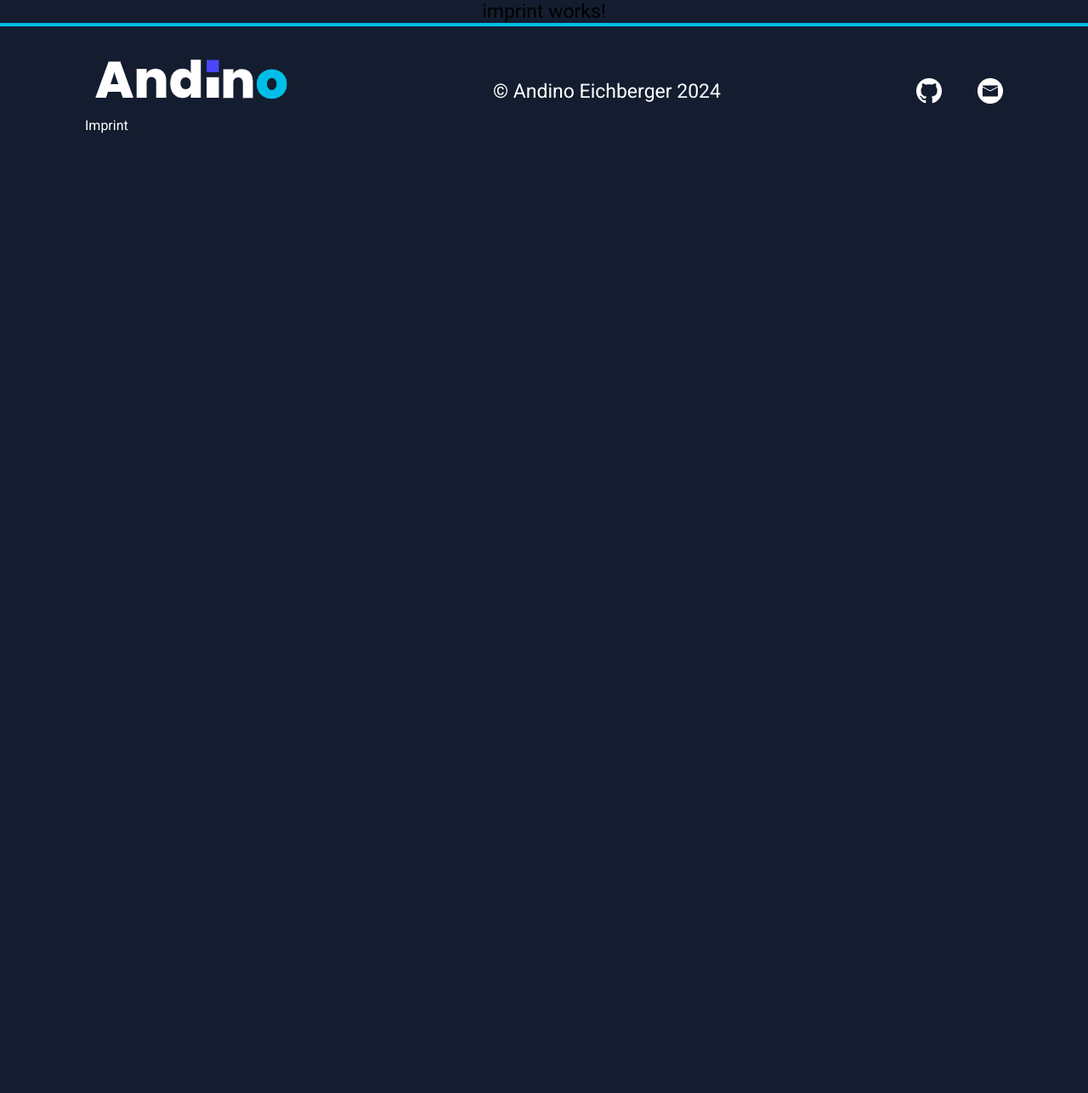
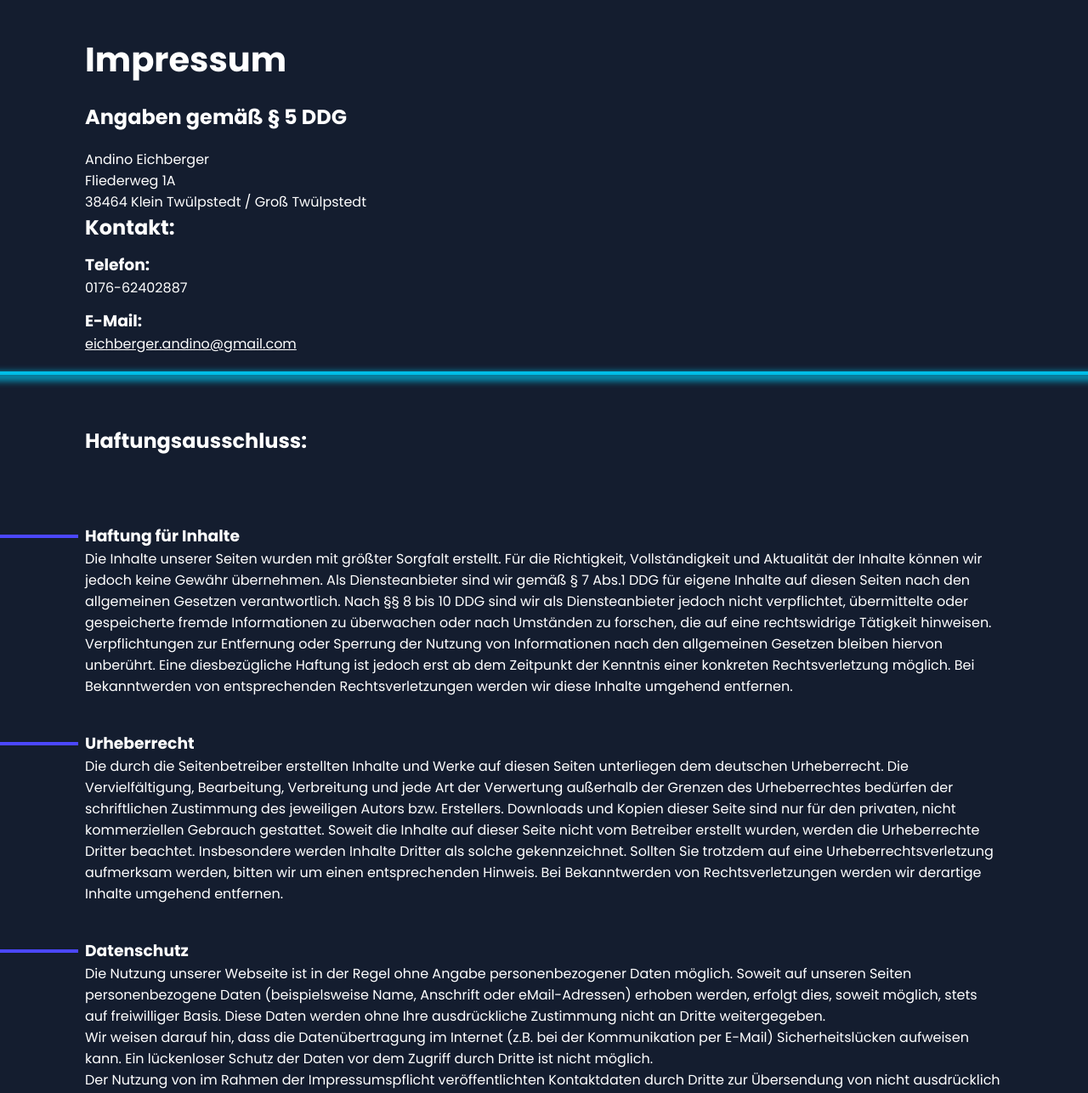
Before and after one commit to AnonymMonkey/portfolio, an Angular app: page /imprint in a window 1280 px wide. Shown: the top 1286 px of the page at 85% size. Before the commit the page ends 800 px from the top, so only its background shows below. Built offline with nearby package versions, Linux system fonts and the light colour scheme.

Commit message:
implement and finish imprint

```diff
--- a/src/app/imprint/imprint.component.html
+++ b/src/app/imprint/imprint.component.html
@@ -1 +1,122 @@
-<p>imprint works!</p>
+<div class="impressum">
+  <section class="i-info">
+    <h1>Impressum</h1>
+    <h2>Angaben gemäß § 5 DDG</h2>
+    <div>
+      <div>
+        <p>Andino Eichberger</p>
+        <p>Fliederweg 1A</p>
+        <p>38464 Klein Twülpstedt / Groß Twülpstedt</p>
+      </div>
+      <div class="i-contact">
+        <h2>Kontakt:</h2>
+        <div>
+          <h3>Telefon:</h3>
+          <p>0176-62402887</p>
+        </div>
+        <div>
+          <h3>E-Mail:</h3>
+          <a href="mailto:eichberger.andino@gmail.com">{{ email }}</a>
+        </div>
+      </div>
+    </div>
+  </section>
+  <div class="i-cutline-x"></div>
+
+  <h2 class="i-haftungsausschluss">Haftungsausschluss:</h2>
+
+  <div class="i-main-sections">
+    <section>
+      <div>
+        <div class="i-cutline-x-v2"></div>
+        <h3>Haftung für Inhalte</h3>
+      </div>
+      <p>
+        Die Inhalte unserer Seiten wurden mit größter Sorgfalt erstellt. Für die
+        Richtigkeit, Vollständigkeit und Aktualität der Inhalte können wir
+        jedoch keine Gewähr übernehmen. Als Diensteanbieter sind wir gemäß § 7
+        Abs.1 DDG für eigene Inhalte auf diesen Seiten nach den allgemeinen
+        Gesetzen verantwortlich. Nach §§ 8 bis 10 DDG sind wir als
+        Diensteanbieter jedoch nicht verpflichtet, übermittelte oder
+        gespeicherte fremde Informationen zu überwachen oder nach Umständen zu
+        forschen, die auf eine rechtswidrige Tätigkeit hinweisen.
+        Verpflichtungen zur Entfernung oder Sperrung der Nutzung von
+        Informationen nach den allgemeinen Gesetzen bleiben hiervon unberührt.
+        Eine diesbezügliche Haftung ist jedoch erst ab dem Zeitpunkt der
+        Kenntnis einer konkreten Rechtsverletzung möglich. Bei Bekanntwerden von
+        entsprechenden Rechtsverletzungen werden wir diese Inhalte umgehend
+        entfernen.
+      </p>
+    </section>
+
+    <section>
+      <div>
+        <div class="i-cutline-x-v2"></div>
+        <h3>Urheberrecht</h3>
+      </div>
+      <p>
+        Die durch die Seitenbetreiber erstellten Inhalte und Werke auf diesen
+        Seiten unterliegen dem deutschen Urheberrecht. Die Vervielfältigung,
+        Bearbeitung, Verbreitung und jede Art der Verwertung außerhalb der
+        Grenzen des Urheberrechtes bedürfen der schriftlichen Zustimmung des
+        jeweiligen Autors bzw. Erstellers. Downloads und Kopien dieser Seite
+        sind nur für den privaten, nicht kommerziellen Gebrauch gestattet.
+        Soweit die Inhalte auf dieser Seite nicht vom Betreiber erstellt wurden,
+        werden die Urheberrechte Dritter beachtet. Insbesondere werden Inhalte
+        Dritter als solche gekennzeichnet. Sollten Sie trotzdem auf eine
+        Urheberrechtsverletzung aufmerksam werden, bitten wir um einen
+        entsprechenden Hinweis. Bei Bekanntwerden von Rechtsverletzungen werden
+        wir derartige Inhalte umgehend entfernen.
+      </p>
+    </section>
+
+    <section>
+      <div>
+        <div class="i-cutline-x-v2"></div>
+        <h3>Datenschutz</h3>
+      </div>
+      <p>
+        Die Nutzung unserer Webseite ist in der Regel ohne Angabe
+        personenbezogener Daten möglich. Soweit auf unseren Seiten
+        personenbezogene Daten (beispielsweise Name, Anschrift oder
+        eMail-Adressen) erhoben werden, erfolgt dies, soweit möglich, stets auf
+        freiwilliger Basis. Diese Daten werden ohne Ihre ausdrückliche
+        Zustimmung nicht an Dritte weitergegeben. <br />
+        Wir weisen darauf hin, dass die Datenübertragung im Internet (z.B. bei
+        der Kommunikation per E-Mail) Sicherheitslücken aufweisen kann. Ein
+        lückenloser Schutz der Daten vor dem Zugriff durch Dritte ist nicht
+        möglich. <br />
+        Der Nutzung von im Rahmen der Impressumspflicht veröffentlichten
+        Kontaktdaten durch Dritte zur Übersendung von nicht ausdrücklich
+        angeforderter Werbung und Informationsmaterialien wird hiermit
+        ausdrücklich widersprochen. Die Betreiber der Seiten behalten sich
+        ausdrücklich rechtliche Schritte im Falle der unverlangten Zusendung von
+        Werbeinformationen, etwa durch Spam-Mails, vor.
+      </p>
+    </section>
+
+    <section>
+      <div>
+        <div class="i-cutline-x-v2"></div>
+        <h3>Haftung für Links</h3>
+      </div>
+      <p>
+        Unser Angebot enthält Links zu externen Webseiten Dritter, auf deren
+        Inhalte wir keinen Einfluss haben. Deshalb können wir für diese fremden
+        Inhalte auch keine Gewähr übernehmen. Für die Inhalte der verlinkten
+        Seiten ist stets der jeweilige Anbieter oder Betreiber der Seiten
+        verantwortlich. Die verlinkten Seiten wurden zum Zeitpunkt der
+        Verlinkung auf mögliche Rechtsverstöße überprüft. Rechtswidrige Inhalte
+        waren zum Zeitpunkt der Verlinkung nicht erkennbar. Eine permanente
+        inhaltliche Kontrolle der verlinkten Seiten ist jedoch ohne konkrete
+        Anhaltspunkte einer Rechtsverletzung nicht zumutbar. Bei Bekanntwerden
+        von Rechtsverletzungen werden wir derartige Links umgehend entfernen.
+      </p>
+    </section>
+  </div>
+
+  <div class="i-generator-link">
+    <p>Website Impressum von</p>
+    <a href="https://www.impressum-generator.de">impressum-generator.de</a>
+  </div>
+</div>
--- a/src/app/imprint/imprint.component.scss
+++ b/src/app/imprint/imprint.component.scss
@@ -0,0 +1,88 @@
+@import "./../../styles.scss";
+
+a,
+p {
+  font-size: 1em;
+}
+
+a {
+  color: $color-white;
+
+  &:hover {
+    color: $color-lightblue;
+  }
+}
+
+.i-cutline-x {
+  position: relative;
+  left: -100vw;
+  height: 4px;
+  width: 200vw;
+  background-color: $color-lightblue;
+  box-shadow: 0px 4px 10px 2px #00bee8;
+}
+
+.impressum {
+  display: flex;
+  flex-direction: column;
+  gap: 80px;
+  padding: 40px var(--space);
+  width: $width;
+  color: $color-white;
+
+  .i-info {
+    position: relative;
+    display: flex;
+    flex-direction: column;
+    gap: 20px;
+    margin-bottom: -60px;
+
+    h1 {
+      font-size: 2.5em;
+    }
+
+    .i-contact {
+      display: flex;
+      flex-direction: column;
+      gap: 12px;
+    }
+  }
+
+  .i-haftungsausschluss {
+    margin-top: -20px;
+  }
+
+  .i-main-sections {
+    display: flex;
+    flex-direction: column;
+    gap: 40px;
+
+    div {
+      position: relative;
+      display: flex;
+      align-items: center;
+      .i-cutline-x-v2 {
+        position: absolute;
+        left: calc(-100% - 8px);
+        height: 4px;
+        width: 100%;
+        background-color: $color-darkblue;
+      }
+    }
+  }
+
+  .i-generator-link {
+    display: flex;
+    gap: 4px;
+    font-size: 0.75em;
+  }
+}
+
+/* Very small devices (landscape tablets, 450px and down) */
+@media only screen and (max-width: 450px) {
+  .i-generator-link {
+    flex-direction: column;
+    width: 100%;
+    text-align: center;
+  }
+}
--- a/src/app/imprint/imprint.component.ts
+++ b/src/app/imprint/imprint.component.ts
@@ -5,8 +5,8 @@ import { Component } from '@angular/core';
   standalone: true,
   imports: [],
   templateUrl: './imprint.component.html',
-  styleUrl: './imprint.component.scss'
+  styleUrl: './imprint.component.scss',
 })
 export class ImprintComponent {
-
+  email: string = 'eichberger.andino@gmail.com';
 }
--- a/src/app/main-content/above-the-fold/above-the-fold.component.scss
+++ b/src/app/main-content/above-the-fold/above-the-fold.component.scss
@@ -46,7 +46,7 @@
   .atf-text {
     display: flex;
     align-items: center;
-    height: 134px;
+    height: 174px;
 
     .rotated-container {
       width: 60px;
@@ -56,7 +56,7 @@
       justify-content: center;
 
       > p {
-        font-size: 74px;
+        font-size: 66px;
         font-weight: 400;
         color: #ffffff;
         text-wrap: nowrap;
@@ -68,16 +68,15 @@
     .atf-name {
       display: flex;
       flex-direction: column;
-      margin-left: 20px; /* Abstand zwischen dem gedrehten Text und den normalen Texten */
+      margin-left: 20px;
 
       > p:first-child {
         font-size: 70px;
         font-weight: 700;
-        line-height: 110px;
+
         text-align: left;
         text-wrap: nowrap;
         color: $color-white;
-        margin: 0; /* Entfernt jeglichen Abstand um den Text */
       }
 
       > p:nth-child(2) {
@@ -86,7 +85,6 @@
         font-weight: 400;
         text-align: left;
         color: $color-darkblue;
-        margin: 0; /* Entfernt jeglichen Abstand um den Text */
       }
     }
   }
--- a/src/app/main-content/header/header.component.ts
+++ b/src/app/main-content/header/header.component.ts
@@ -35,13 +35,11 @@ export class HeaderComponent implements OnInit {
     }
   }
 
-  // Scroll event listener
   @HostListener('window:scroll', [])
   onWindowScroll() {
     this.updateActiveSectionOnScroll();
   }
 
-  // Update active section based on scroll position
   updateActiveSectionOnScroll() {
     const sections = document.querySelectorAll(
       'app-about-me, app-my-skills, app-portfolio'
--- a/src/app/main-content/portfolio/portfolio-media.component.scss
+++ b/src/app/main-content/portfolio/portfolio-media.component.scss
@@ -50,6 +50,9 @@
 
 /* Very small devices (landscape tablets, 450px and down) */
 @media only screen and (max-width: 450px) {
+  .p-projects {
+    padding-top: 200px !important;
+  }
   .p-headline {
     h2 {
       width: 100%;
--- a/src/app/main-content/portfolio/projects/projects.component.scss
+++ b/src/app/main-content/portfolio/projects/projects.component.scss
@@ -43,6 +43,7 @@ img {
     text-align: left;
 
     color: $color-darkblue;
+    text-shadow: 0 0px 8px rgba(0, 0, 0, 0.5);
   }
 
   > .project-rightside-description {
--- a/src/styles.scss
+++ b/src/styles.scss
@@ -59,7 +59,8 @@ app-root {
   overflow: hidden;
 }
 
-app-main-content {
+app-main-content,
+app-imprint {
   display: flex;
   justify-content: center;
   width: 100%;
@@ -232,15 +233,6 @@ body {
     format("woff2"); /* Chrome 36+, Opera 23+, Firefox 39+, Safari 12+, iOS 10+ */
 }
 
-html,
-body {
-  height: 100%;
-}
-body {
-  margin: 0;
-  font-family: Roboto, "Helvetica Neue", sans-serif;
-}
-
 /* Scrollbar */
 ::-webkit-scrollbar {
   width: 12px;
```
